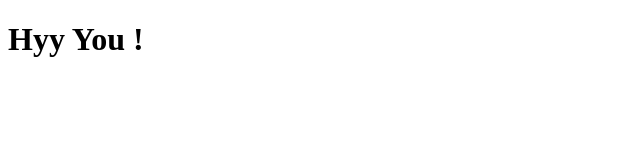
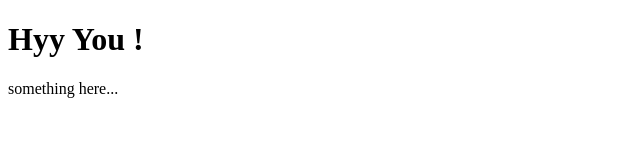
Before and after one commit to Monika-522/Quote_generator_option, a plain HTML site: page index.html in a window 1280 px wide. Shown: the whole page, without its empty margins (0-640 px from the left). Drawn offline with Linux system fonts and the light colour scheme.

Commit message:
changes made
string changes

```diff
--- a/index.html
+++ b/index.html
@@ -9,6 +9,7 @@
 </head>
 <body>
     <h1>Hyy You !</h1>
+    <p>something here...</p>
     <!-- Script -->
 </body>
 </html>
```
